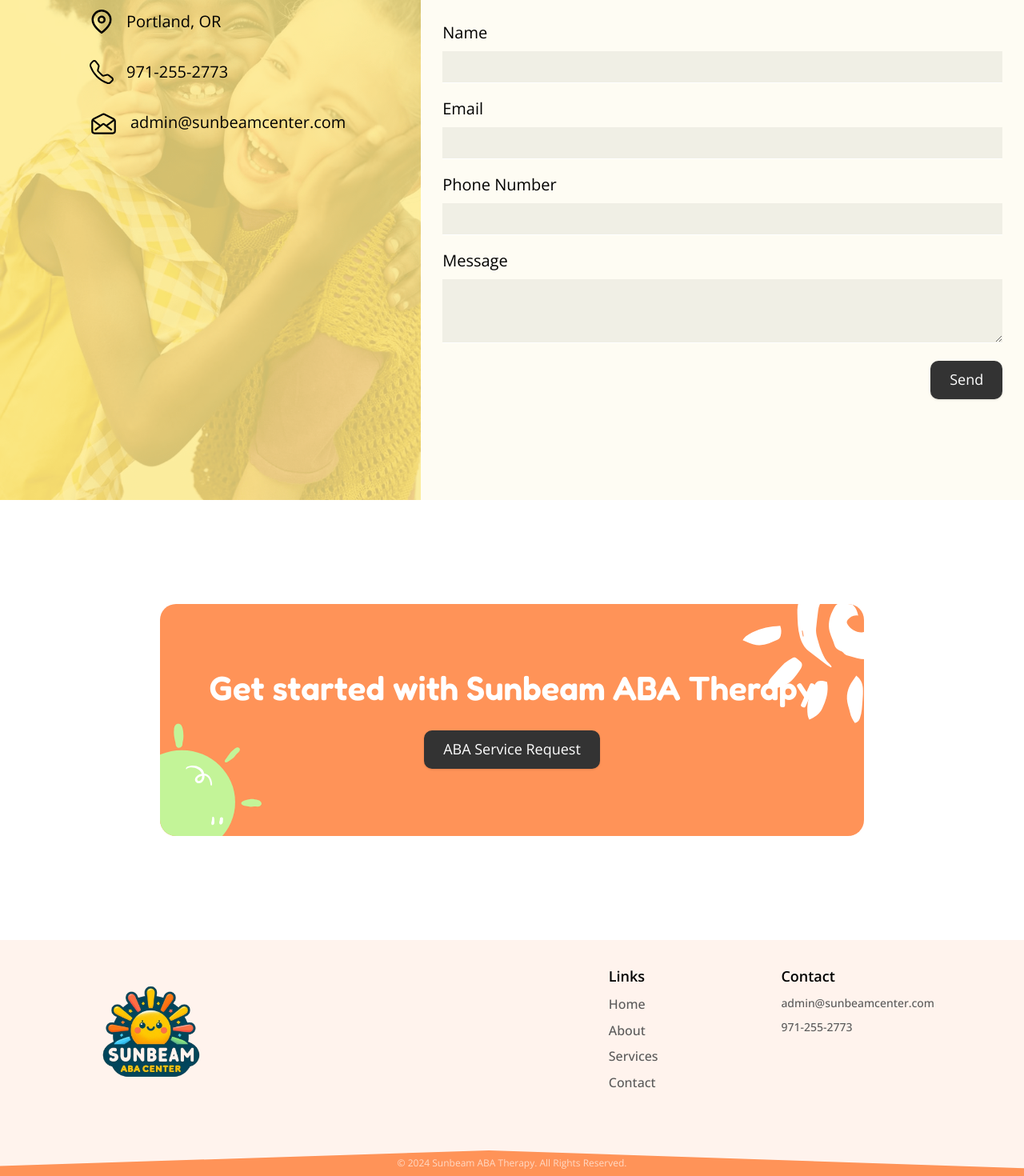
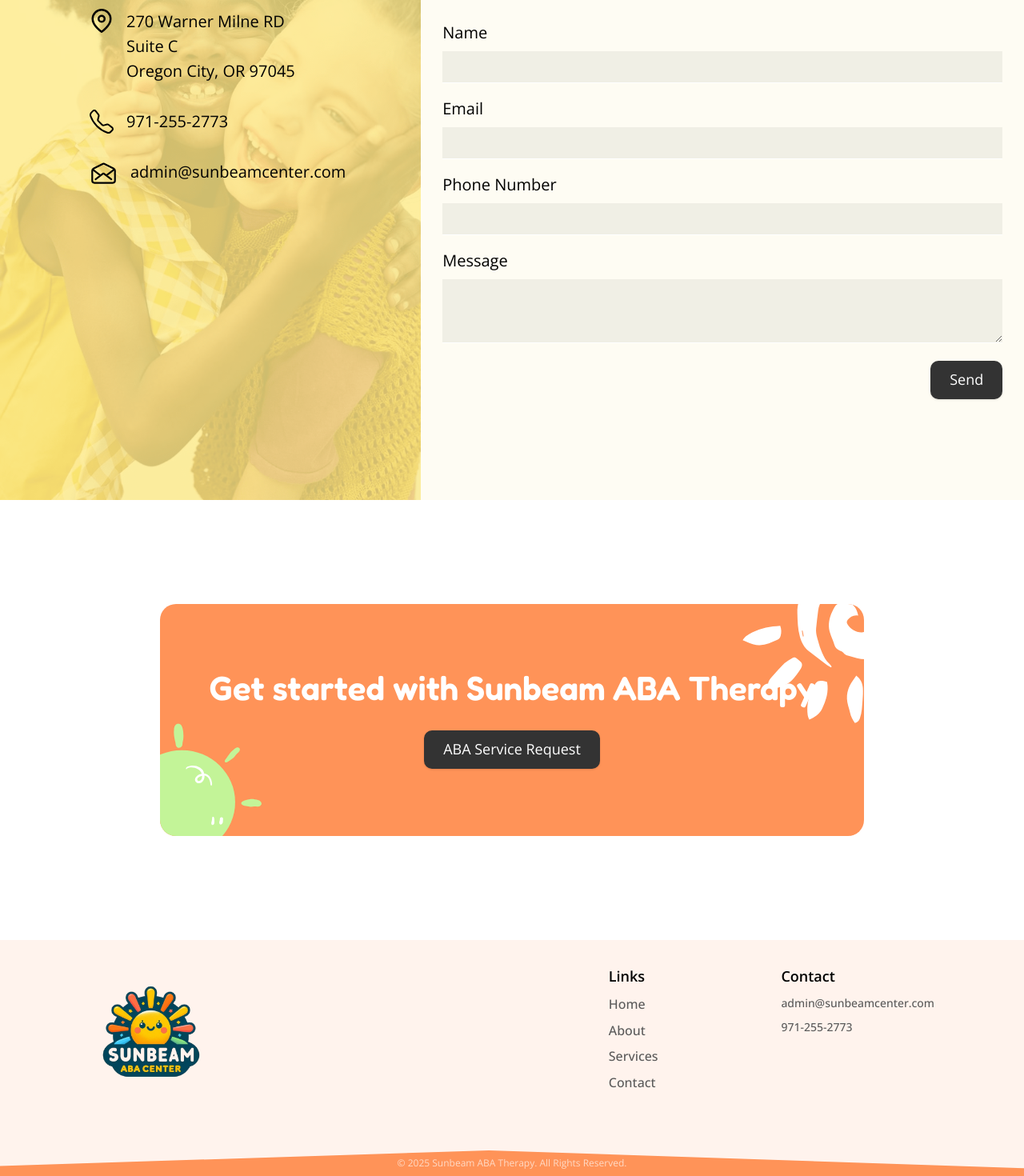
Before and after one commit to ruthaky/sunbeam, a Next.js app: page / in a window 1280 px wide. Shown: the part 4757-6227 px from the top of the page at 80% size. Built offline with nearby package versions, Linux system fonts and the light colour scheme.

Commit message:
address change

```diff
--- a/app/(pages)/contact/sections/index.tsx
+++ b/app/(pages)/contact/sections/index.tsx
@@ -126,12 +126,15 @@ export default function ContactSection() {
           Whether it's working with rice farmers in
         </div> */}
             <div className="flex flex-col gap-5 lg:gap-8">
-              <div className="flex flex-row gap-4 text-[20px] items-center ">
+              <div className="flex flex-row gap-4 text-[20px] items-start ">
                 <div className="w-[25px] lg:w-[30px] flex items-start justify-start">
                   <FiMapPin className="flex w-full h-full" />
                 </div>
                 {/* <Link href="https://maps.google.com/?q=25.272150,55.338219"> */}
-                  <p className="text-wrap lg:text-nowrap">Portland, OR</p>
+
+                <p className="text-wrap lg:text-nowrap">
+                  270 Warner  Milne RD
+               <br></br>Suite C <br></br>Oregon City, OR 97045</p>
                 {/* </Link> */}
               </div>
               <div className="flex flex-row gap-4 text-[20px] items-center">
--- a/app/(pages)/home/sections/contact-section.tsx
+++ b/app/(pages)/home/sections/contact-section.tsx
@@ -86,12 +86,16 @@ export default function ContactSection() {
           Whether it's working with rice farmers in
         </div> */}
           <div className="flex flex-col gap-6 lg:gap-8">
-            <div className="flex flex-row gap-4 text-[18px] lg:text-[20px] items-center ">
+            <div className="flex flex-row gap-4 text-[20px] items-start ">
               <div className="w-[25px] lg:w-[30px] flex items-start justify-start">
                 <FiMapPin className="flex w-full h-full" />
               </div>
               {/* <Link href="https://maps.google.com/?q=25.272150,55.338219"> */}
-                <p className="text-wrap lg:text-nowrap">Portland, OR</p>
+
+              <p className="text-wrap lg:text-nowrap">
+                270 Warner Milne RD
+                <br></br>Suite C <br></br>Oregon City, OR 97045
+              </p>
               {/* </Link> */}
             </div>
             <div className="flex flex-row gap-4 text-[20px] items-center">
--- a/app/shared/footer/footer.tsx
+++ b/app/shared/footer/footer.tsx
@@ -22,7 +22,7 @@ export default function Footer() {
         style={{ backgroundImage: `url(${heroImage.src})` }}
       >
         <span className="text-[12px] text-[#ffffffa7] sm:text-center">
-          © 2024{" "}
+          © 2025{" "}
           <a href="#" className="hover:underline">
             Sunbeam ABA Therapy
           </a>
```
